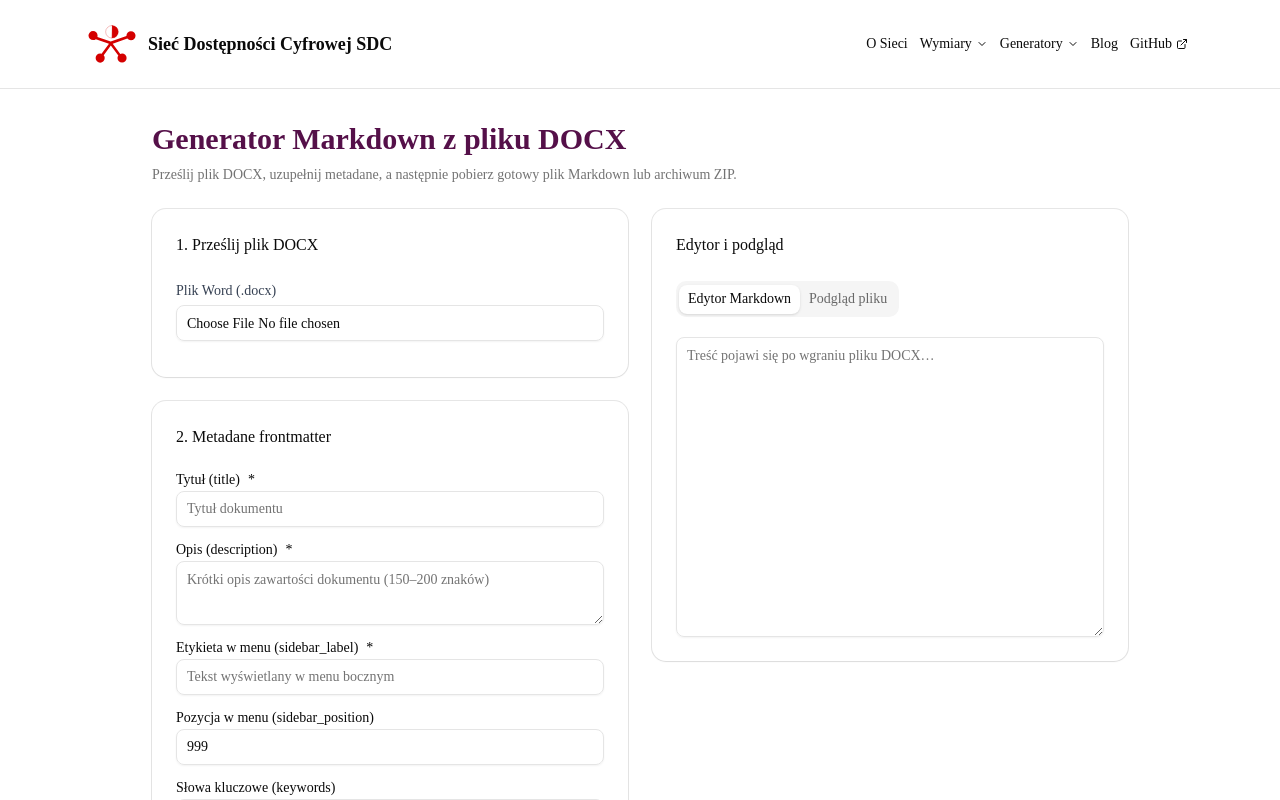
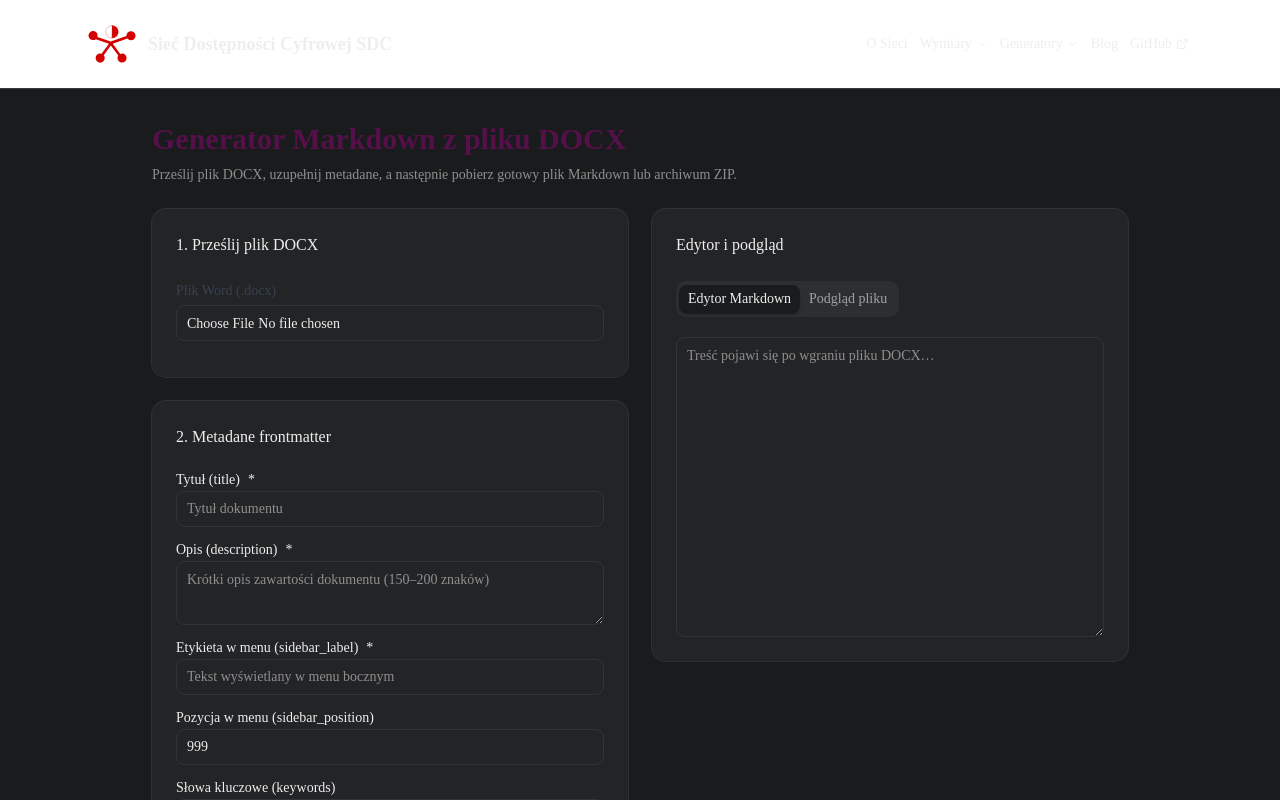
Before and after one commit to wojsmol/sdc-generatory, a Next.js app: page /generator-docx-markdown in a window 1280 px wide. Shown: the top 800 px of the page. Built offline with nearby package versions, Linux system fonts and the light colour scheme.

Commit message:
feat(globals): ciemny motyw jako domyślny z zachowaniem primary SDC

```diff
--- a/src/app/globals.css
+++ b/src/app/globals.css
@@ -50,81 +50,57 @@
 
 :root {
   /*
-   * Paleta SDC – źródło: --ifm-color-primary w custom.css Docusaurus
-   * Jedyny oficjalny kolor: #551049 (bordowo-fioletowy)
-   * Odcienie wyliczone z tej samej barwy (H=336, C=0.12), tylko zmiana jasności
+   * Paleta SDC
+   * Primary: #551049 (bordowo-fioletowy) – zachowany dla przycisków i akcentów
+   * Motyw: ciemny jako domyślny
    */
-  --sdc-darkest:  oklch(0.2200 0.1203 336.147);
-  --sdc-darker:   oklch(0.2700 0.1203 336.147);
-  --sdc-dark:     oklch(0.2800 0.1203 336.147);
-  --sdc-base:     oklch(0.3190 0.1203 336.147); /* #551049 */
-  --sdc-light:    oklch(0.4500 0.1203 336.147);
-  --sdc-lighter:  oklch(0.5600 0.1203 336.147);
-  --sdc-lightest: oklch(0.6500 0.1203 336.147);
+  --sdc-primary: oklch(0.3190 0.1203 336.147); /* #551049 */
 
-  --background: oklch(1 0 0);
-  --foreground: oklch(0.145 0 0);
-  --card: oklch(1 0 0);
-  --card-foreground: oklch(0.145 0 0);
-  --popover: oklch(1 0 0);
-  --popover-foreground: oklch(0.145 0 0);
-  --primary: var(--sdc-base);
-  --primary-foreground: oklch(1 0 0);
-  --secondary: oklch(0.97 0 0);
-  --secondary-foreground: oklch(0.205 0 0);
-  --muted: oklch(0.97 0 0);
-  --muted-foreground: oklch(0.556 0 0);
-  --accent: oklch(0.97 0 0);
-  --accent-foreground: oklch(0.205 0 0);
-  --destructive: oklch(0.577 0.245 27.325);
-  --border: oklch(0.922 0 0);
-  --input: oklch(0.922 0 0);
-  --ring: var(--sdc-base);
+  /* Ciemny motyw jako domyślny */
+  --background:         oklch(0.22 0.005 260);   /* ciemne tło – lekko chłodne */
+  --foreground:         oklch(0.95 0 0);          /* jasny tekst */
+
+  --card:               oklch(0.26 0.005 260);   /* karty – nieco jaśniejsze od tła */
+  --card-foreground:    oklch(0.95 0 0);
+
+  --popover:            oklch(0.26 0.005 260);
+  --popover-foreground: oklch(0.95 0 0);
+
+  /* Primary = SDC #551049 – przyciski, akcenty */
+  --primary:            var(--sdc-primary);
+  --primary-foreground: oklch(1 0 0);             /* biały tekst na primary: 13.5:1 ✓ AAA */
+
+  --secondary:          oklch(0.30 0.005 260);
+  --secondary-foreground: oklch(0.95 0 0);
+
+  --muted:              oklch(0.30 0.005 260);
+  --muted-foreground:   oklch(0.65 0 0);          /* gray-400 equiv: 4.6:1 na tle ✓ AA */
+
+  --accent:             oklch(0.32 0.008 260);
+  --accent-foreground:  oklch(0.95 0 0);
+
+  --destructive:        oklch(0.577 0.245 27.325);
+
+  --border:             oklch(0.35 0.005 260);    /* widoczna ramka na ciemnym tle */
+  --input:              oklch(0.32 0.005 260);
+  --ring:               var(--sdc-primary);
+
   --chart-1: oklch(0.87 0 0);
-  --chart-2: oklch(0.556 0 0);
-  --chart-3: oklch(0.439 0 0);
-  --chart-4: oklch(0.371 0 0);
-  --chart-5: oklch(0.269 0 0);
+  --chart-2: oklch(0.65 0 0);
+  --chart-3: oklch(0.50 0 0);
+  --chart-4: oklch(0.40 0 0);
+  --chart-5: oklch(0.30 0 0);
+
   --radius: 0.625rem;
-  --sidebar: oklch(0.985 0 0);
-  --sidebar-foreground: oklch(0.145 0 0);
-  --sidebar-primary: var(--sdc-base);
+
+  --sidebar:                oklch(0.20 0.005 260);
+  --sidebar-foreground:     oklch(0.95 0 0);
+  --sidebar-primary:        var(--sdc-primary);
   --sidebar-primary-foreground: oklch(1 0 0);
-  --sidebar-accent: oklch(0.97 0 0);
-  --sidebar-accent-foreground: oklch(0.205 0 0);
-  --sidebar-border: oklch(0.922 0 0);
-  --sidebar-ring: var(--sdc-base);
-}
-
-.dark {
-  /* SDC dark mode: #b568a6 – źródło: --ifm-color-primary[data-theme=dark] */
-  --primary: oklch(0.6240 0.1266 334.534); /* #b568a6 */
-  --primary-foreground: oklch(0.145 0 0);
-  --ring: oklch(0.6240 0.1266 334.534);
-
-  --background: oklch(0.145 0 0);
-  --foreground: oklch(0.985 0 0);
-  --card: oklch(0.205 0 0);
-  --card-foreground: oklch(0.985 0 0);
-  --popover: oklch(0.205 0 0);
-  --popover-foreground: oklch(0.985 0 0);
-  --secondary: oklch(0.269 0 0);
-  --secondary-foreground: oklch(0.985 0 0);
-  --muted: oklch(0.269 0 0);
-  --muted-foreground: oklch(0.708 0 0);
-  --accent: oklch(0.269 0 0);
-  --accent-foreground: oklch(0.985 0 0);
-  --destructive: oklch(0.704 0.191 22.216);
-  --border: oklch(1 0 0 / 10%);
-  --input: oklch(1 0 0 / 15%);
-  --sidebar: oklch(0.205 0 0);
-  --sidebar-foreground: oklch(0.985 0 0);
-  --sidebar-primary: oklch(0.6240 0.1266 334.534);
-  --sidebar-primary-foreground: oklch(0.145 0 0);
-  --sidebar-accent: oklch(0.269 0 0);
-  --sidebar-accent-foreground: oklch(0.985 0 0);
-  --sidebar-border: oklch(1 0 0 / 10%);
-  --sidebar-ring: oklch(0.6240 0.1266 334.534);
+  --sidebar-accent:         oklch(0.28 0.005 260);
+  --sidebar-accent-foreground: oklch(0.95 0 0);
+  --sidebar-border:         oklch(0.32 0.005 260);
+  --sidebar-ring:           var(--sdc-primary);
 }
 
 @layer base {
```
